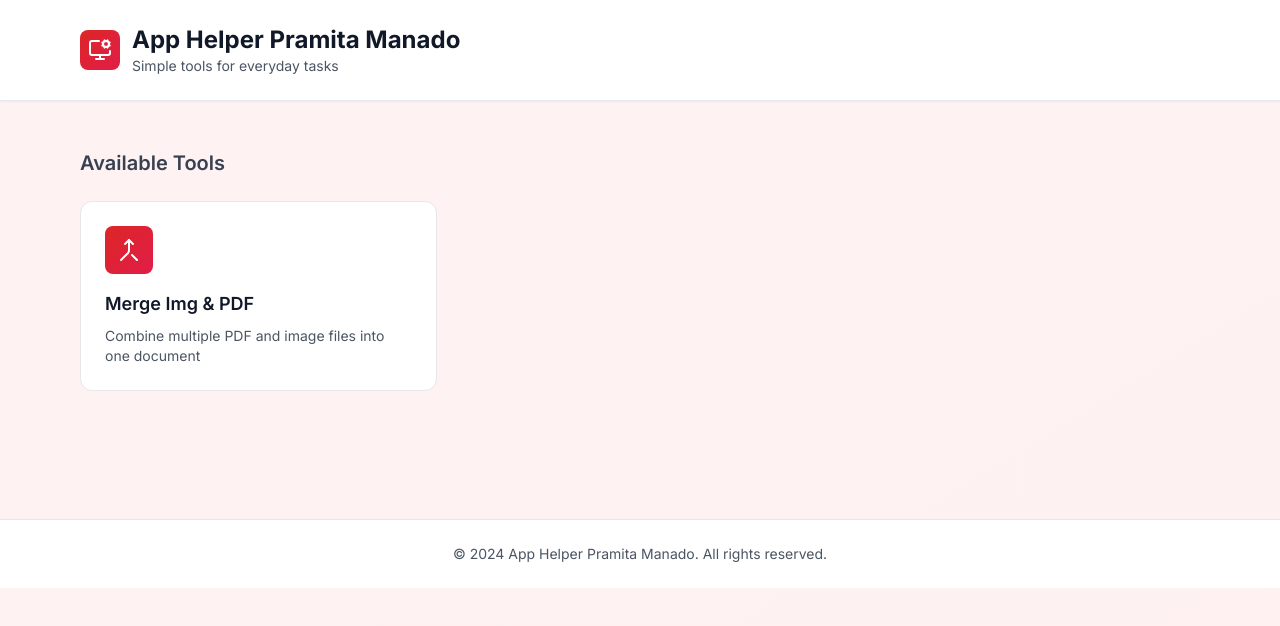
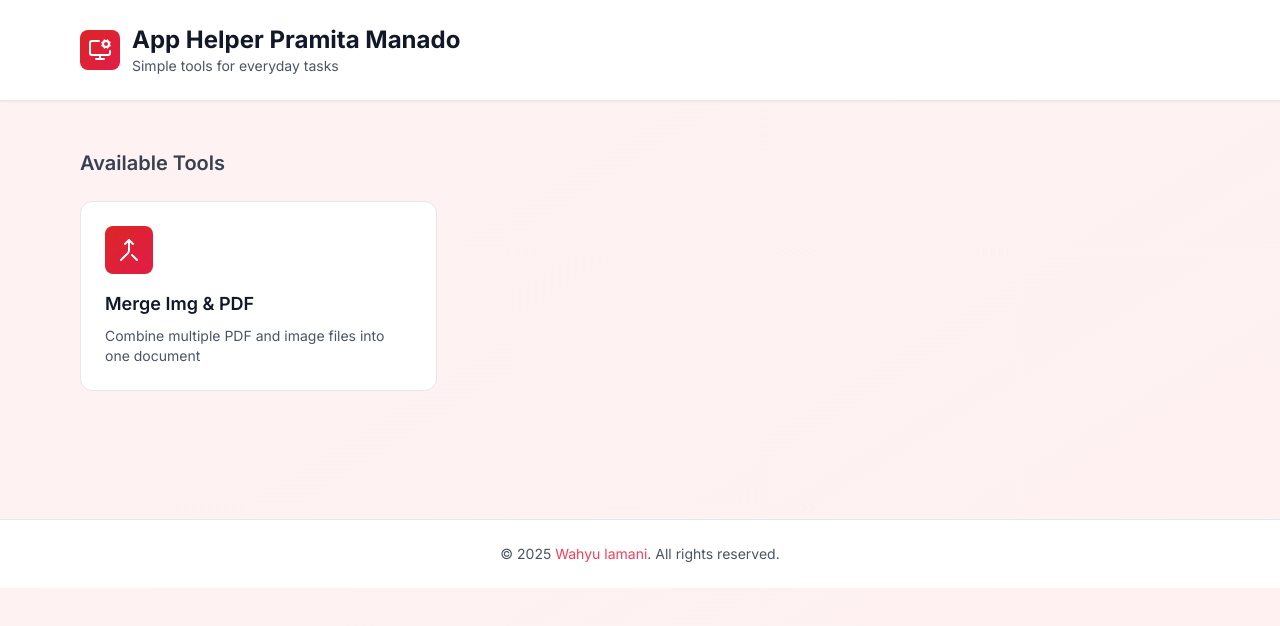
Before and after one commit to WahyuLamani/App-Pramitamanado, a Next.js app: page / in a window 1280 px wide. Shown: the top 626 px of the page. Built offline with nearby package versions, Linux system fonts and the light colour scheme.

Commit message:
change copyright

```diff
--- a/app/page.tsx
+++ b/app/page.tsx
@@ -64,7 +64,7 @@ export default function HomePage() {
       {/* Footer */}
       <footer className="border-t mt-20 py-6 bg-white">
         <div className="max-w-6xl mx-auto px-4 text-center text-gray-600 text-sm">
-          <p>© 2024 App Helper Pramita Manado. All rights reserved.</p>
+          <p>© 2025 <span className='text-rose-500 text-bold'>Wahyu lamani</span>. All rights reserved.</p>
         </div>
       </footer>
     </div>
```
